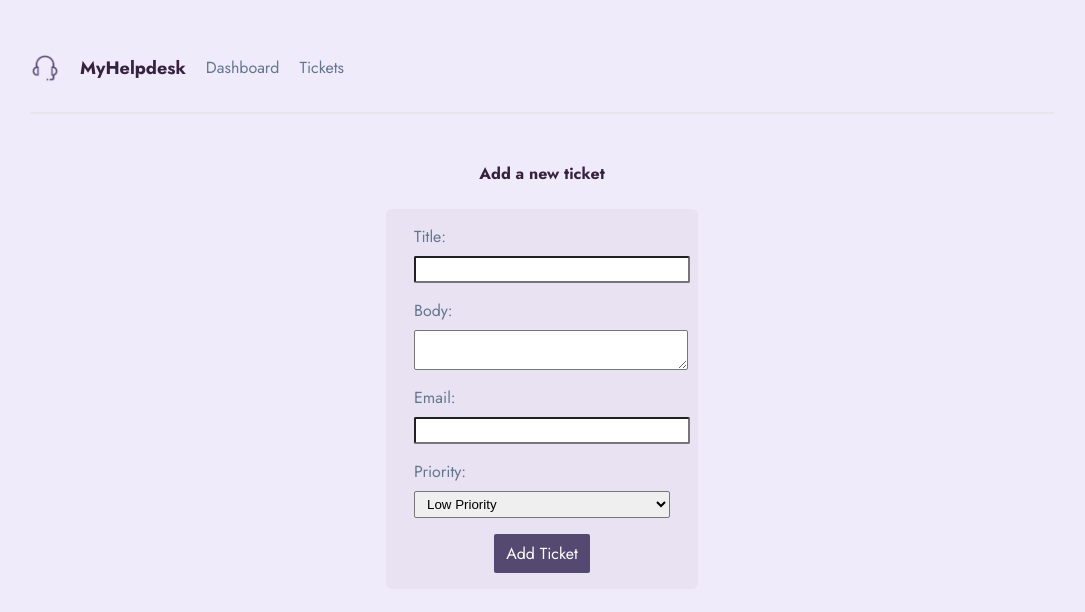
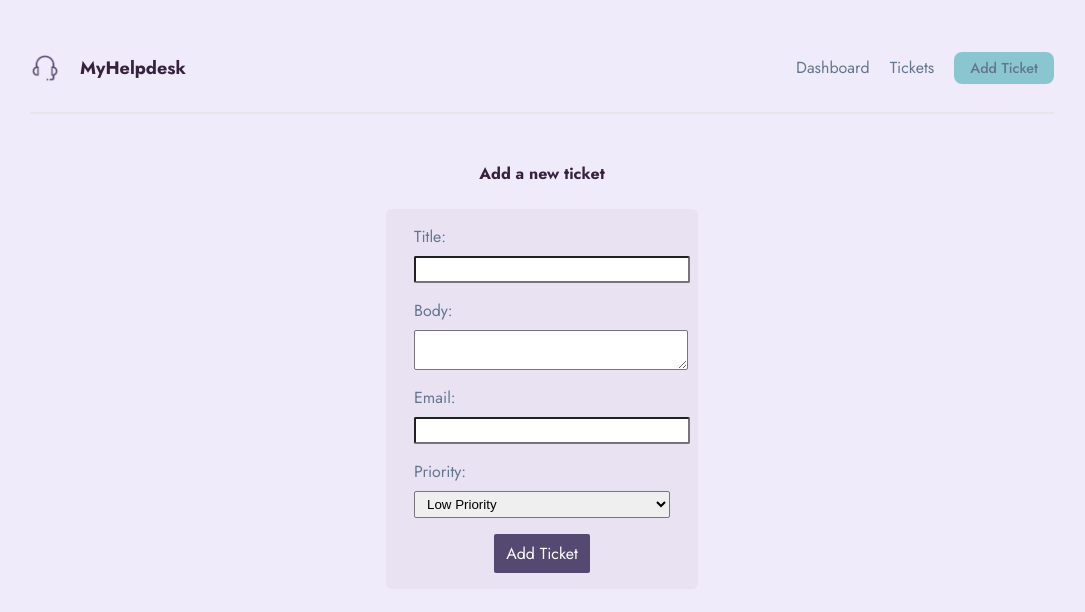
Before and after one commit to ag140606/help-desk, a Next.js app: page /tickets/create in a window 1280 px wide. Shown: the top 612 px of the page, without its empty margins (98-1183 px from the left). Built offline with nearby package versions, Linux system fonts and the light colour scheme.

Commit message:
Updated navbar

```diff
--- a/_data/db.json
+++ b/_data/db.json
@@ -76,6 +76,13 @@
       "body": "Lorem ipsum dolor sit amet, consectetur adipiscing elit, sed do eiusmod tempor incididunt ut labore et dolore magna aliqua. Ut enim ad minim veniam, quis nostrud exercitation ullamco laboris nisi ut aliquip ex ea commodo consequat. Duis aute irure dolor in reprehenderit in voluptate velit esse cillum dolore eu fugiat nulla pariatur. Excepteur sint occaecat cupidatat non proident, sunt in culpa qui officia deserunt mollit anim id est laborum.",
       "priority": "medium",
       "user_email": "sample123@gmail.com"
+    },
+    {
+      "id": "HD-1012",
+      "title": "Test Ticket 2",
+      "body": "Lorem ipsum dolor sit amet, consectetur adipiscing elit, sed do eiusmod tempor incididunt ut labore et dolore magna aliqua. Ut enim ad minim veniam, quis nostrud exercitation ullamco laboris nisi ut aliquip ex ea commodo consequat. Duis aute irure dolor in reprehenderit in voluptate velit esse cillum dolore eu fugiat nulla pariatur. Excepteur sint occaecat cupidatat non proident, sunt in culpa qui officia deserunt mollit anim id est laborum.",
+      "priority": "low",
+      "user_email": "sample_abc@gmail.com"
     }
   ]
 }
--- a/src/app/components/Navbar.jsx
+++ b/src/app/components/Navbar.jsx
@@ -13,8 +13,12 @@ export default function Navbar() {
           quality={ 100 }
           placeholder='blur' />
         <h1>MyHelpdesk</h1>
-        <Link href="/">Dashboard</Link>
-        <Link href="/tickets">Tickets</Link>
+        <div style={{ marginLeft: 'auto', display: 'flex', alignItems: 'center', gap: '1.25rem'}}>
+          <Link href="/">Dashboard</Link>
+          <Link href="/tickets">Tickets</Link>
+          <Link href="/tickets/create" className='addTicket'>Add Ticket</Link>
+        </div>
+
     </nav>
   )
 }
--- a/src/app/globals.css
+++ b/src/app/globals.css
@@ -190,3 +190,19 @@ form button {
   right: 0;
   border-top-left-radius: 0.375rem;
 }
+
+.addTicket {
+  color: #63768d;
+  background-color: #8ac6d0;
+  text-decoration: none;
+  font-size: 0.9rem;
+  font-weight: 500;
+  padding: 0.4rem 1rem;
+  border-radius: 8px;
+  transition: background-color 0.2s, color 0.2s;
+}
+
+.addTicket:hover {
+  background-color: #7ab8c3;
+  color: #fff;
+}
--- a/src/app/tickets/create/CreateForm.jsx
+++ b/src/app/tickets/create/CreateForm.jsx
@@ -74,8 +74,7 @@ export default function CreateForm() {
       </label>
       <button
         className="btn-primary"
-        disabled={loading}
-      >
+        disabled={loading}>
       {loading && <span>Adding...</span>}
       {!loading && <span>Add Ticket</span>}
     </button>
```
